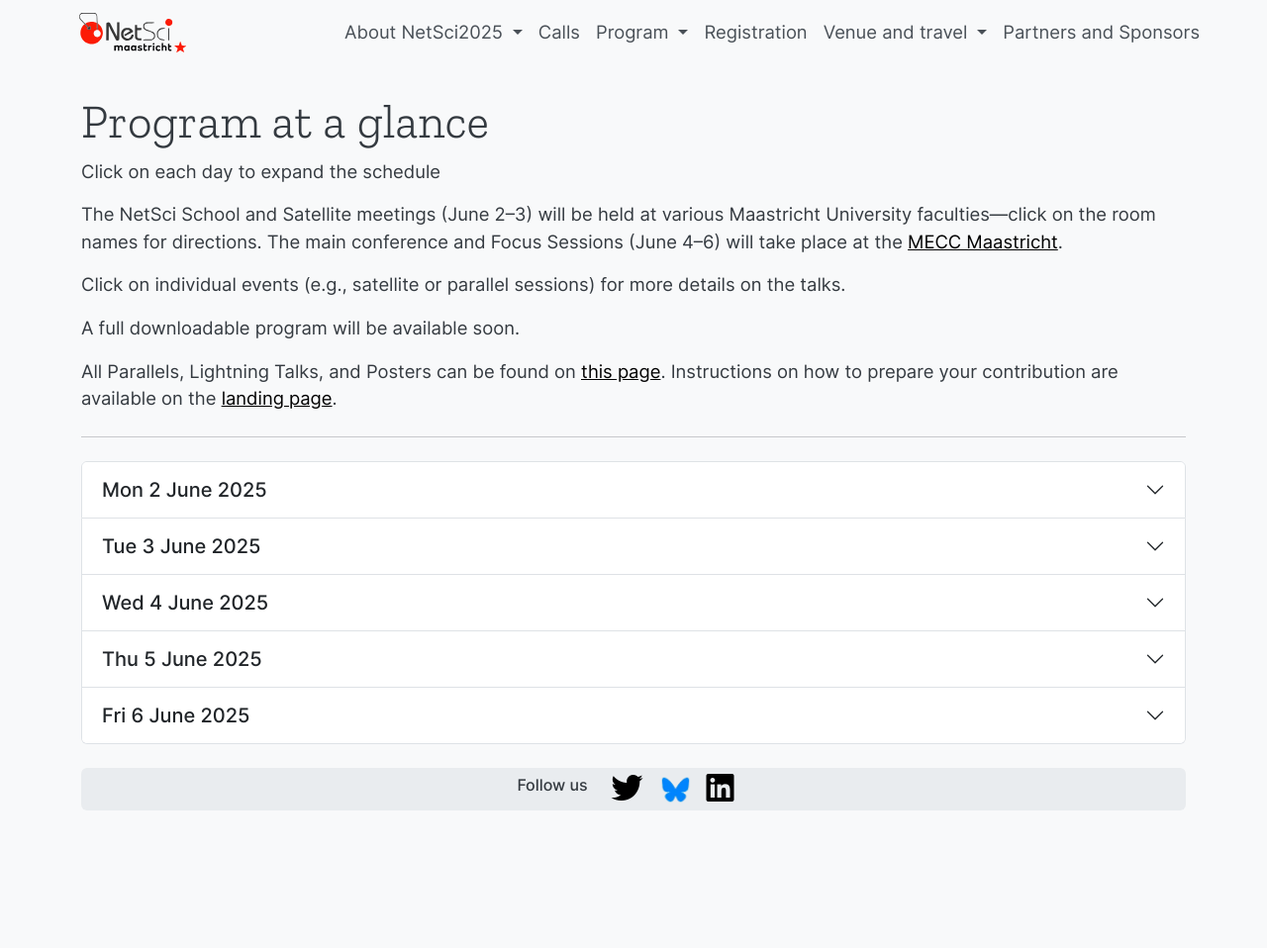
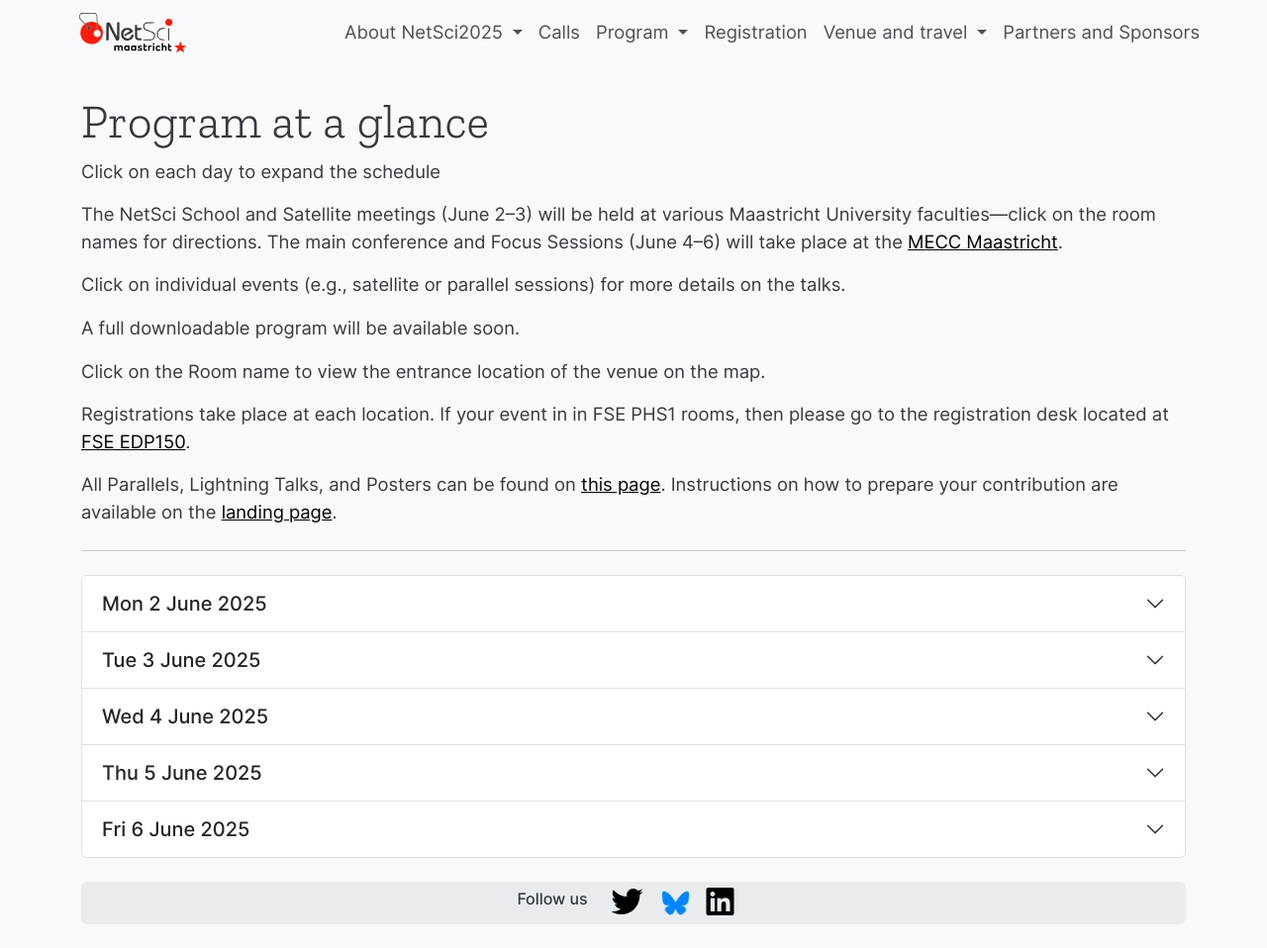
Before and after one commit to NetSci2025/netsci2025.github.io, a Jekyll site: the page built from program_at_a_glance.md, in a window 1280 px wide and 958 px high. Shown: the whole window at 99% size. Built offline with Jekyll 4.4.1, drawn with Linux system fonts in a browser that asks for light colours.

Commit message:
Update program_at_a_glance.md

```diff
--- a/program_at_a_glance.md
+++ b/program_at_a_glance.md
@@ -16,4 +16,8 @@ Click on individual events (e.g., satellite or parallel sessions) for more detai
 
 A full downloadable program will be available soon.
 
+Click on the Room name to view the entrance location of the venue on the map.
+
+Registrations take place at each location. If your event in in FSE PHS1 rooms, then please go to the registration desk located at [FSE EDP150]( https://maps.app.goo.gl/MMmtLs3pW2aWT6DU8).
+
 All Parallels, Lightning Talks, and Posters can be found on [this page](https://netsci2025.github.io/all/). Instructions on how to prepare your contribution are available on the [landing page](https://netsci2025.github.io).
```
